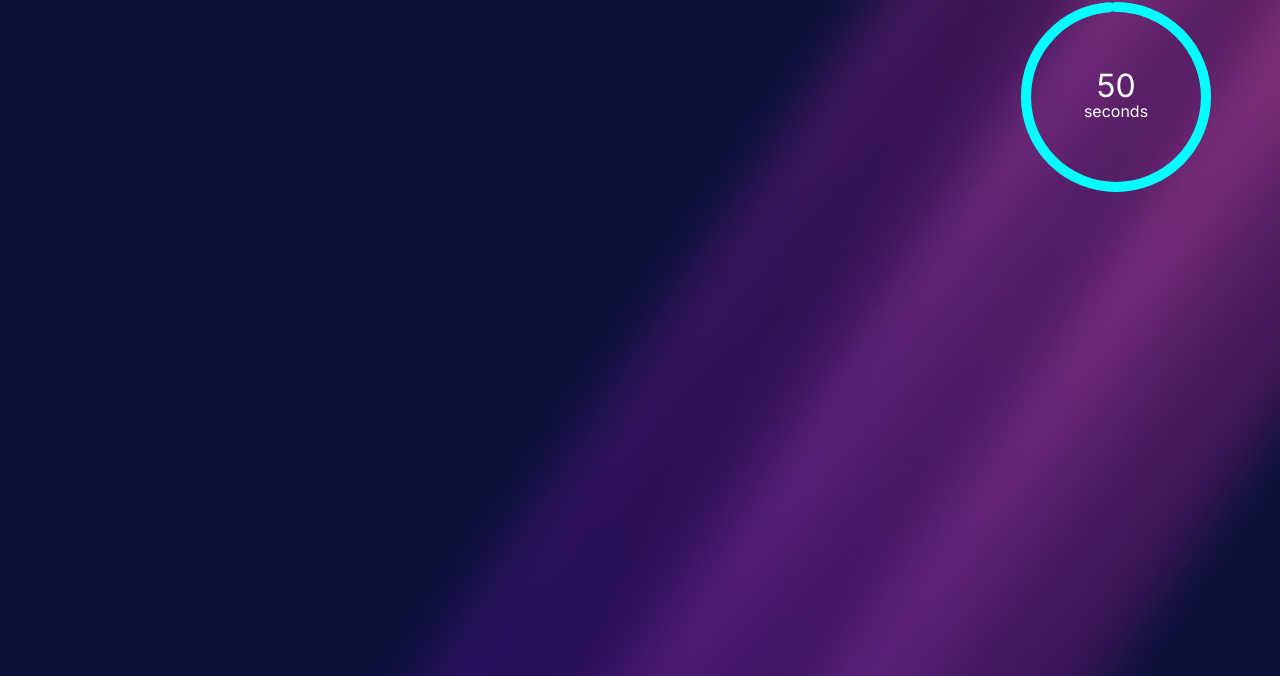
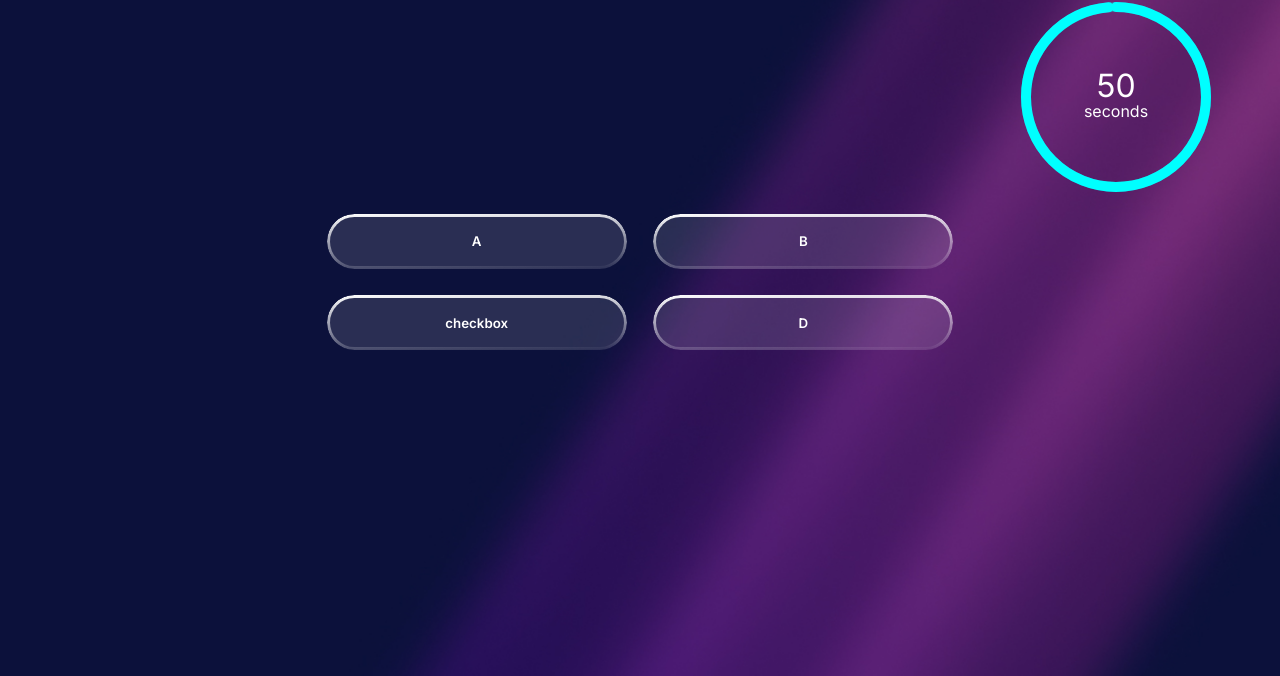
Before and after one commit to VDanieleM/BuildWeekUno, a plain HTML site: page benchmark.html in a window 1280 px wide. Shown: the part 124-800 px from the top of the page. Drawn offline with Linux system fonts and the light colour scheme.

Commit message:
css bottoni benchmark

```diff
--- a/benchmark.html
+++ b/benchmark.html
@@ -27,7 +27,27 @@
                 </h2>
             </div>
             <div id="risposte">
+                <div id="answers">
+                    <table id="tableAnswers">
+                        <tr>
+                            <td>
+                                    <button id="primaRisp">A</button>
+                            </td>
+                            <td>
+                                    <button id="secondaRisp">B</button>
+                            </td>
+                        </tr>
+                        <tr>
+                            <td>
+                                    <button id="terzaRisp">checkbox</button>
+                            </td>
+                            <td>
+                                    <button id="quartaRisp">D</button>
 
+                            </td>
+                        </tr>
+                    </table>
+                </div>
             </div>
             <div id="contadomande">
 
--- a/css/styles.css
+++ b/css/styles.css
@@ -211,11 +211,46 @@ span::before{
     transform: translate(300px, -2180%);
 }
 
-  .brisposte {
-    max-width: 250px;
-    padding: 1rem;
+td button {
+  padding: 1em;
+  margin: 1em;
+  background-color: #ffffff1f;
+  color: white;
+  border-radius: 30px;
+  width: 300px;
+  height: 55px;
+  border-width: 0;
   position: relative;
-    background: linear-gradient(to bottom, rgb(255, 255, 255), rgba(255, 255, 255, 0.159));
+  overflow: hidden;
+  cursor: pointer;
+  z-index: 1;
+  font-family: 'Inter', sans-serif;
+  font-weight: 600;
+}
+
+td button:hover {
+  background: linear-gradient(to bottom, #ff00b7, #8A0179);
+}
+
+td button:before {
+  content: "";
+  position: absolute;
+  inset: 0;
+  border-radius: 50px;
   padding: 3px;
-    margin: 1em;
+  background: linear-gradient(178deg, white, #ffffff00);
+  -webkit-mask: linear-gradient(#fff 0 0) content-box, linear-gradient(#fff 0 0);
+  -webkit-mask-composite: xor;
+  mask-composite: exclude;
+  z-index: -1;
 }
+
+td button:hover:before {
+  z-index: -1;
+}
+
+
+#tableAnswers {
+  margin-left: auto;
+  margin-right: auto;
+}
```
Lines whose indentation alone changed are shown as unchanged.
